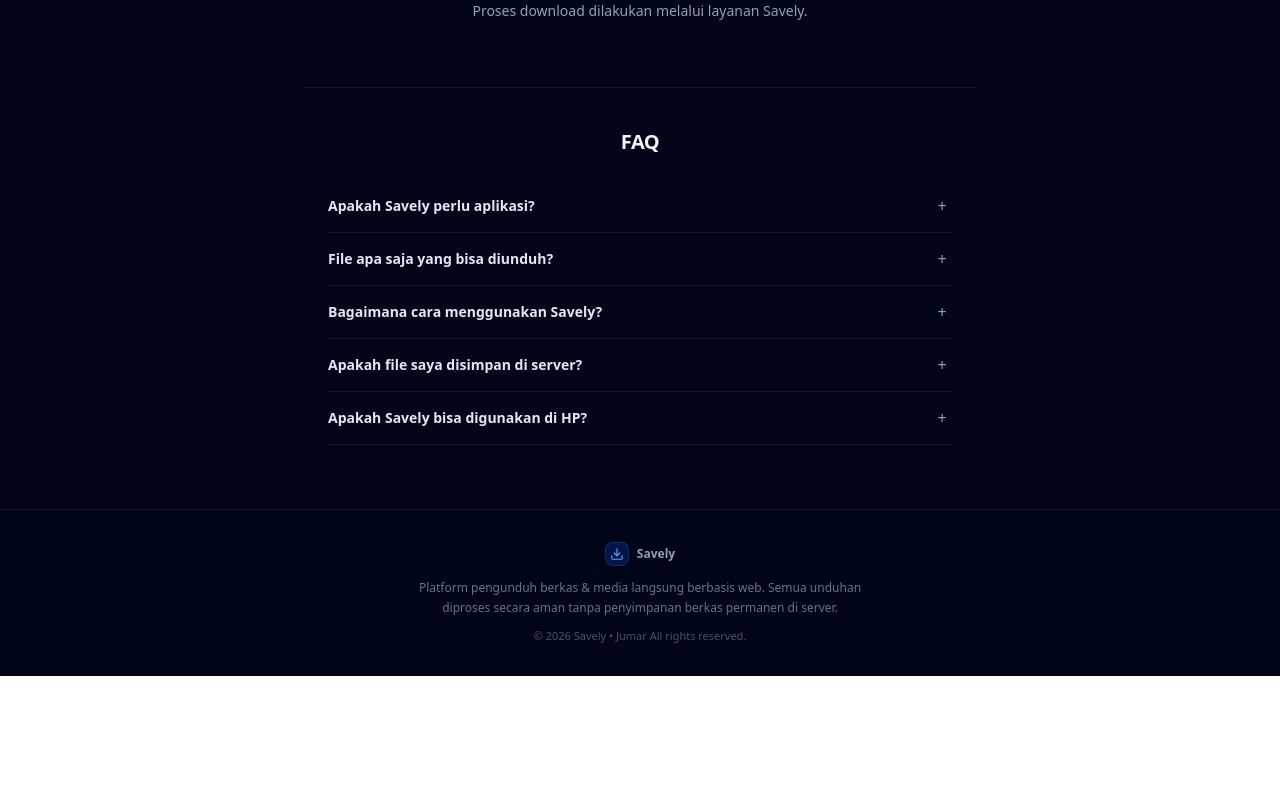
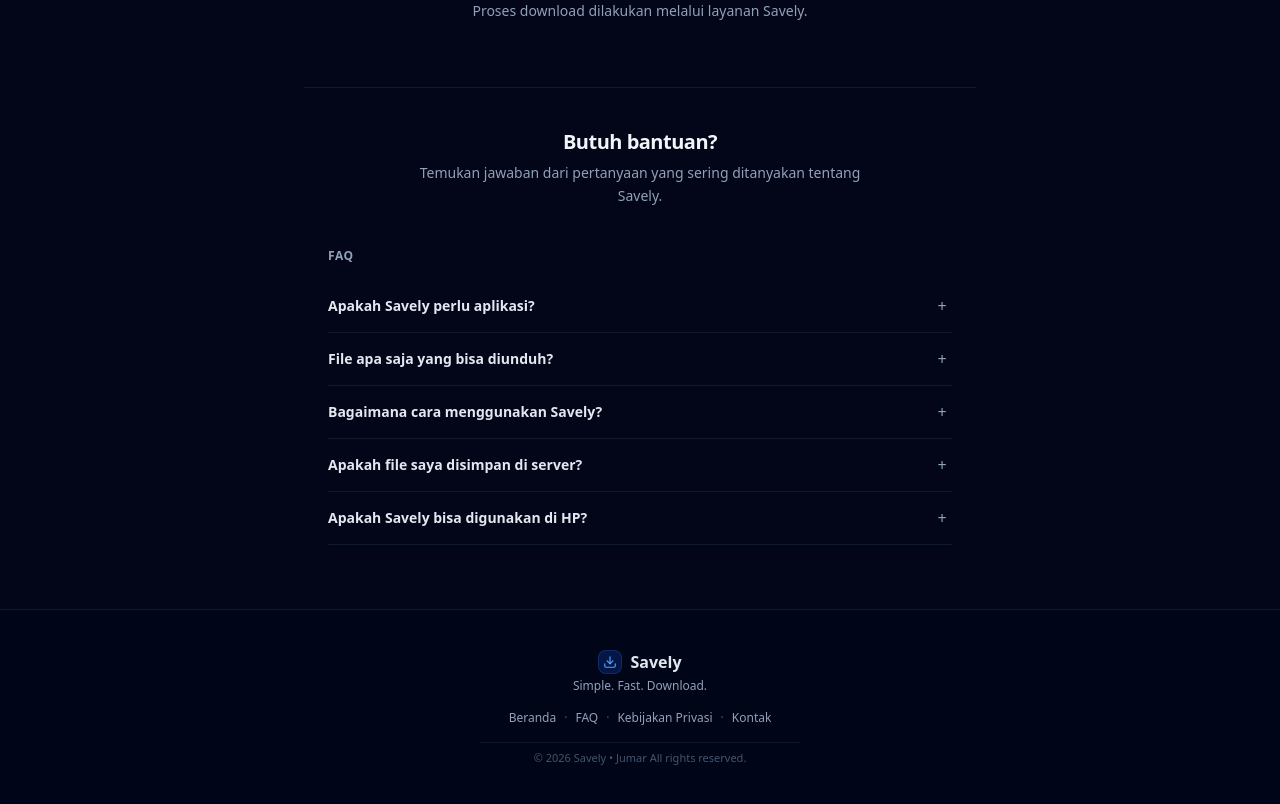
Before and after one commit to marpayid/Savely, a React (Vite) app: page / in a window 1280 px wide. Shown: the part 888-1692 px from the top of the page. Before the commit the page ends 1564 px from the top, so only its background shows below. Built offline with nearby package versions, Linux system fonts and the light colour scheme.

Commit message:
style: refine footer and FAQ section layout
Updated the footer with a new layout including navigation links and refreshed the FAQ section header to improve readability and visual hierarchy.

```diff
--- a/src/components/FaqSection.tsx
+++ b/src/components/FaqSection.tsx
@@ -33,9 +33,19 @@
 
   return (
     <section className="max-w-2xl mx-auto px-4 sm:px-6 my-16 pt-10 border-t border-slate-800/60">
-      <h2 className="text-xl font-bold text-center text-slate-100 tracking-tight mb-6">
+      {/* Help header before FAQ */}
+      <div className="text-center mb-10 space-y-1.5">
+        <h2 className="text-lg sm:text-xl font-bold text-slate-100 tracking-tight">
+          Butuh bantuan?
+        </h2>
+        <p className="text-xs sm:text-sm text-slate-400 leading-relaxed max-w-md mx-auto">
+          Temukan jawaban dari pertanyaan yang sering ditanyakan tentang Savely.
+        </p>
+      </div>
+
+      <h3 className="text-xs font-bold uppercase tracking-wider text-slate-400 mb-4">
         FAQ
-      </h2>
+      </h3>
 
       <div className="divide-y divide-slate-800/60 border-b border-slate-800/60">
         {faqs.map((faq, index) => {
--- a/src/components/Footer.tsx
+++ b/src/components/Footer.tsx
@@ -3,18 +3,29 @@
 
 export const Footer: React.FC = () => {
   return (
-    <footer className="w-full border-t border-slate-800/60 bg-slate-950/80 mt-auto py-8 text-center text-xs text-slate-500">
-      <div className="max-w-5xl mx-auto px-4 flex flex-col items-center justify-center gap-3">
-        <div className="flex items-center gap-2 text-slate-400 font-semibold">
-          <div className="w-6 h-6 rounded-lg bg-blue-600/20 text-blue-400 flex items-center justify-center border border-blue-500/20">
-            <Download className="w-3.5 h-3.5" />
+    <footer className="w-full border-t border-slate-800/60 bg-slate-950/80 mt-auto py-10 text-center text-xs text-slate-500">
+      <div className="max-w-3xl mx-auto px-4 flex flex-col items-center justify-center gap-4">
+        <div className="flex flex-col items-center gap-1">
+          <div className="flex items-center gap-2 text-slate-200 font-bold text-base">
+            <div className="w-6 h-6 rounded-lg bg-blue-600/20 text-blue-400 flex items-center justify-center border border-blue-500/20">
+              <Download className="w-3.5 h-3.5" />
+            </div>
+            <span>Savely</span>
           </div>
-          <span>Savely</span>
+          <p className="text-xs text-slate-400 font-medium">Simple. Fast. Download.</p>
         </div>
-        <p className="max-w-md text-slate-500 leading-relaxed">
-          Platform pengunduh berkas & media langsung berbasis web. Semua unduhan diproses secara aman tanpa penyimpanan berkas permanen di server.
-        </p>
-        <p className="text-[11px] text-slate-600">
+
+        <nav className="flex flex-wrap items-center justify-center gap-2 text-xs text-slate-400">
+          <a href="#" className="hover:text-slate-200 transition-colors">Beranda</a>
+          <span className="text-slate-600">·</span>
+          <a href="#" className="hover:text-slate-200 transition-colors">FAQ</a>
+          <span className="text-slate-600">·</span>
+          <a href="#" className="hover:text-slate-200 transition-colors">Kebijakan Privasi</a>
+          <span className="text-slate-600">·</span>
+          <a href="#" className="hover:text-slate-200 transition-colors">Kontak</a>
+        </nav>
+
+        <p className="text-[11px] text-slate-600 pt-2 border-t border-slate-900 w-full max-w-xs">
           © {new Date().getFullYear()} Savely • Jumar All rights reserved.
         </p>
       </div>
```
